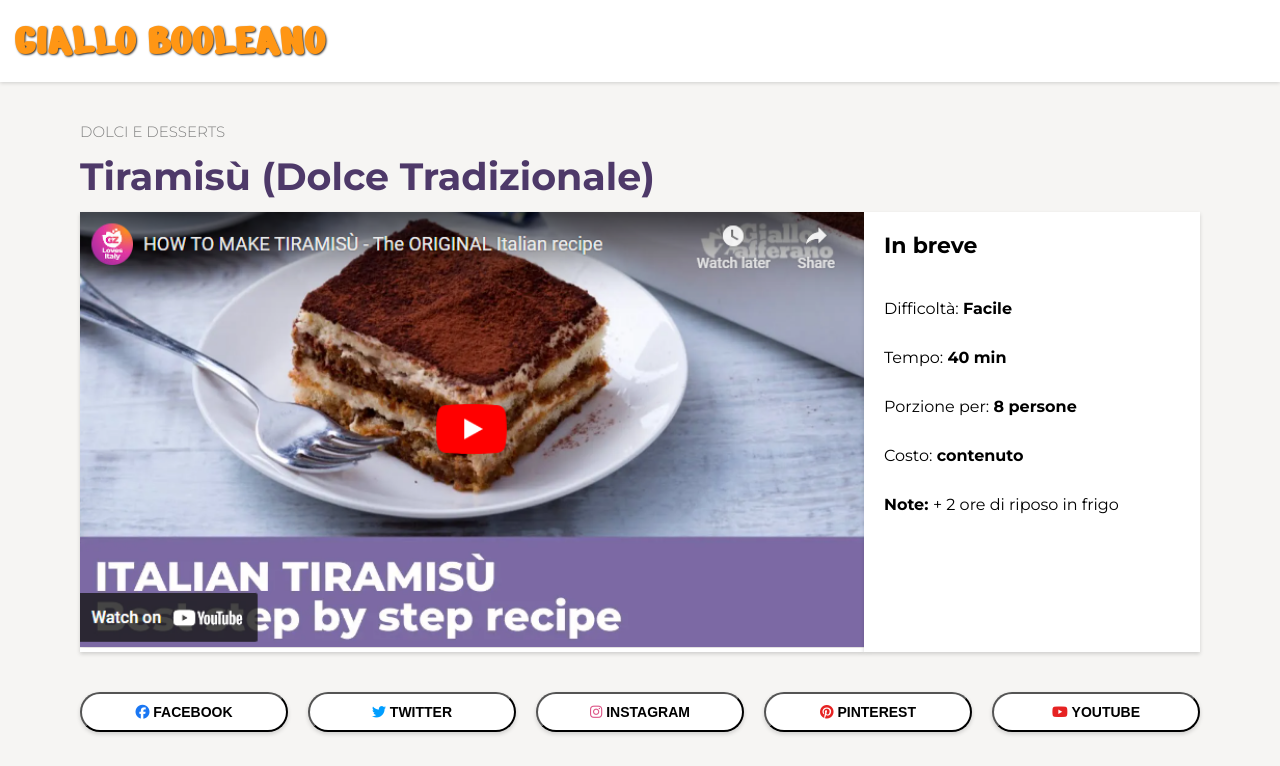
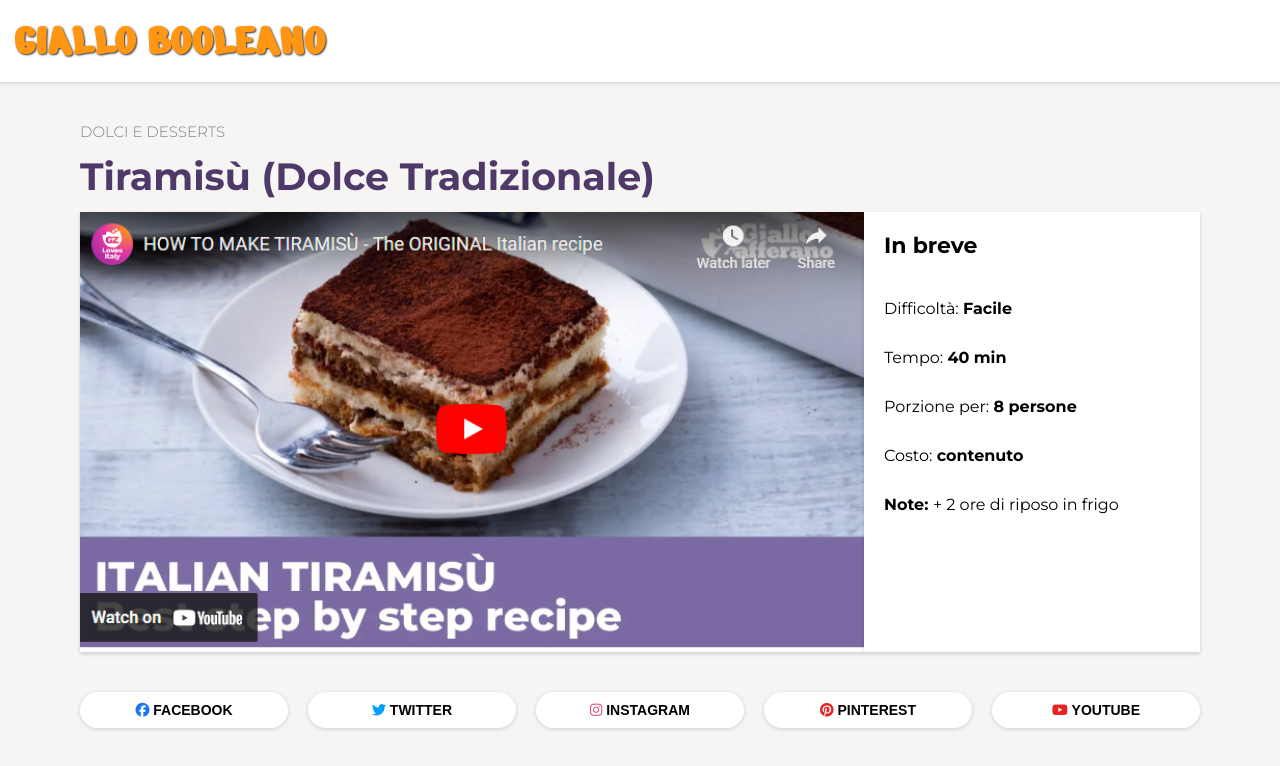
Before and after one commit to palascinochristian/htmlcss-responsive-layout, a plain HTML site: page index.html in a window 1280 px wide. Shown: the top 766 px of the page. Drawn offline with Linux system fonts and the light colour scheme.

Commit message:
fix: btn. border

```diff
--- a/css/style.css
+++ b/css/style.css
@@ -102,9 +102,10 @@ footer h4 {
     text-align: center;
     font-size: 14px;
     background-color: #fff;
+    border: none;
     border-radius: 20px;
     padding: 10px 15px;
-    box-shadow: rgba(0, 0, 0, 0.16) 0px 2px 4px;
+    box-shadow: rgba(0, 0, 0, 0.16) 0px 1px 4px;
     cursor: pointer;
 }
 
```
